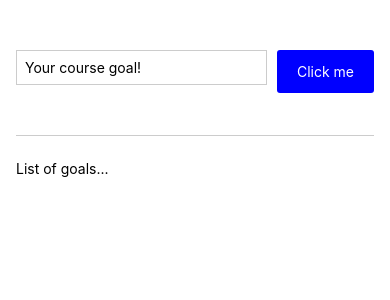
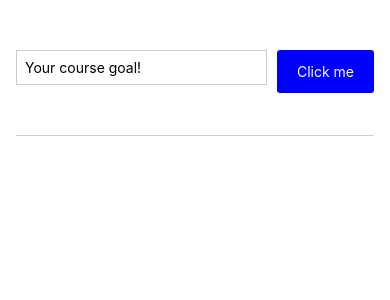
Before and after one commit to PetyrDzhunov/React-Native-Application, a React Native app in the folder React-Native-Typescript/: screen / in a window 390 px wide. Shown: the top 300 px of the page. Built offline with nearby package versions, Linux system fonts and the light colour scheme.

Commit message:
Add state for goals and display them

```diff
--- a/React-Native-Typescript/App.tsx
+++ b/React-Native-Typescript/App.tsx
@@ -10,12 +10,16 @@
 
 export default function App() {
   const [enteredGoalText, setEnteredGoalText] = useState('');
+  const [courseGoals, setCourseGoals] = useState<string[]>([]);
   const goalInputHandler = (enteredText: string) => {
     setEnteredGoalText(enteredText);
   };
 
   const addGoalHandler = () => {
-    console.log(enteredGoalText);
+    setCourseGoals((currentCourseGoals) => [
+      ...currentCourseGoals,
+      enteredGoalText,
+    ]);
   };
 
   return (
@@ -34,7 +38,9 @@
         </TouchableOpacity>
       </View>
       <View style={styles.goalsContainer}>
-        <Text>List of goals...</Text>
+        {courseGoals.map((goal) => (
+          <Text key={goal}>{goal}</Text>
+        ))}
       </View>
     </View>
   );
```
